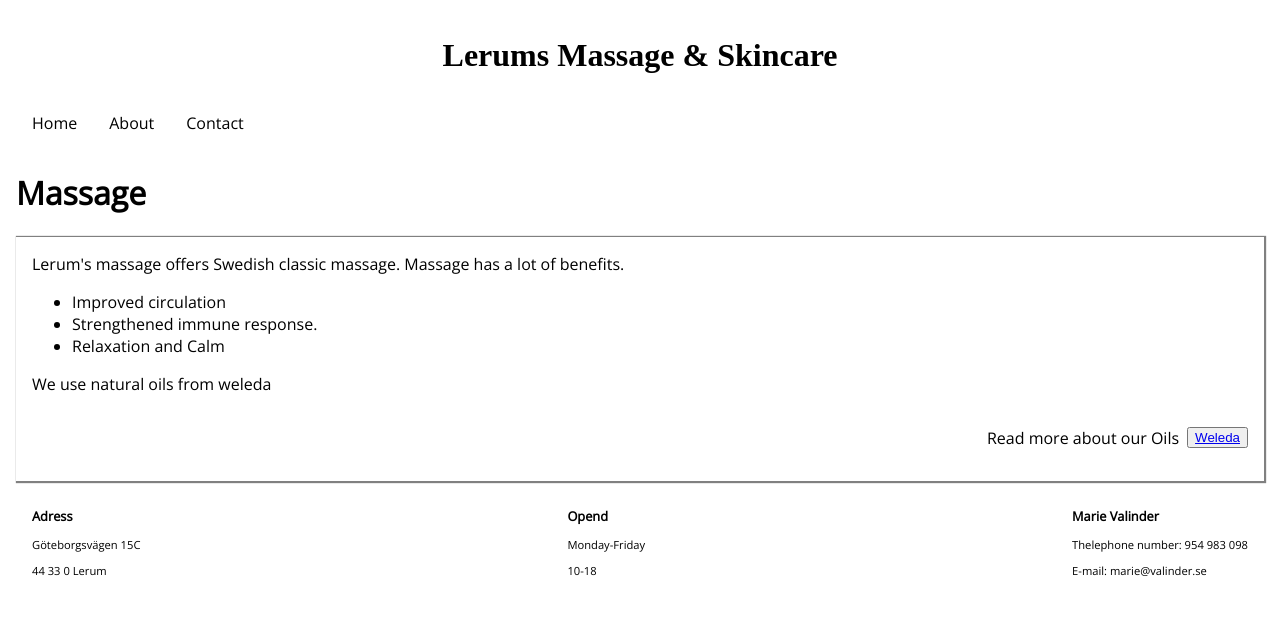
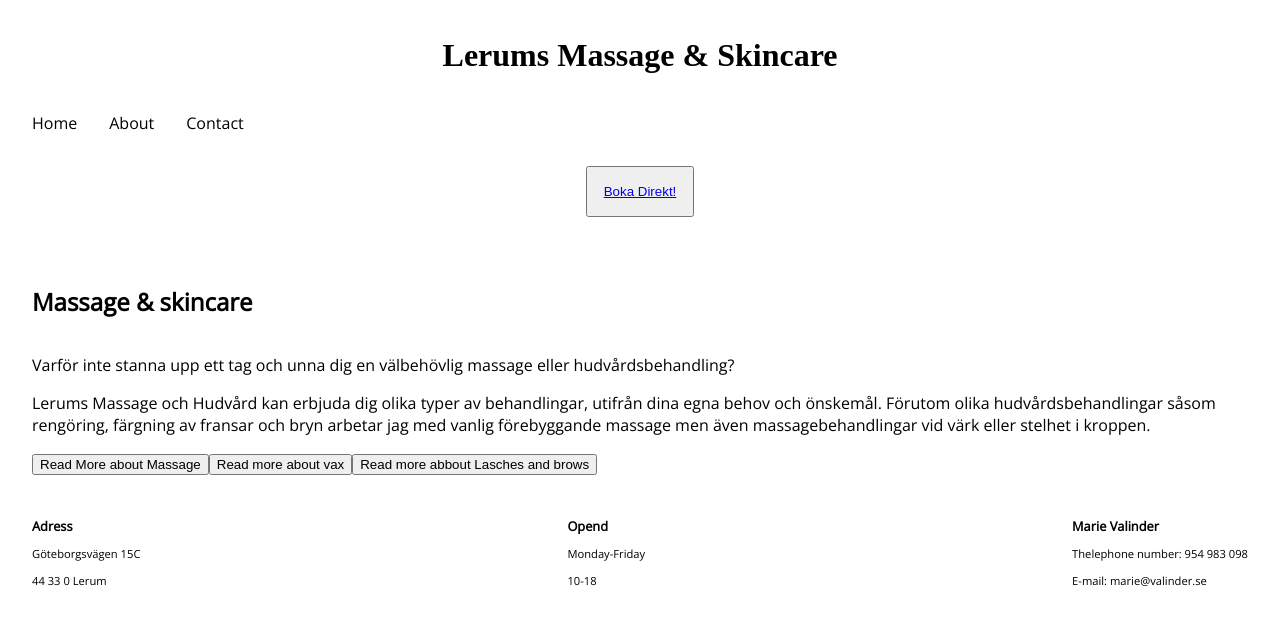
Before and after one commit to MartinaSTV/Accessibilty, a React (Vite) app: page / in a window 1280 px wide. Shown: the top 624 px of the page. Built offline with nearby package versions, Linux system fonts and the light colour scheme; a web font is replaced by a local one.

Commit message:
ändrat ordning

```diff
--- a/src/Components/Prise.jsx
+++ /dev/null
@@ -1,25 +0,0 @@
-import "../Sass/Prise.scss";
-const Prise = () => {
-  return (
-    <section className="prises">
-      <h1 className="prises__title">Prises</h1>
-      <article className="prises__prise">
-        <p className="prises__priseText">Full body massage 70 min</p>
-        <p className="prises__priseP">Pris: 900kr</p>
-      </article>
-      <article className="prises__prise">
-        <p>Half body massage 45 min</p>
-        <p className="prises__priseP">Pris: 540kr</p>
-      </article>
-      <article className="prises__prise">
-        <p>Fascial massage 30 min</p>
-        <p className="prises__priseP">Pris: 450kr</p>
-      </article>
-      <article className="prises__prise">
-        <p>Luxury massage 80 min</p>
-        <p className="prises__priseP">Pris: 1090kr</p>
-      </article>
-    </section>
-  );
-};
-export default Prise;
--- /dev/null
+++ b/src/Components/Treatments.jsx
@@ -0,0 +1,11 @@
+const Treatments = ({ info }) => {
+  return (
+    <article>
+      <h2>{info.treatment}</h2>
+      <p>Time:{info.Time}</p>
+      <p> Prise: {info.prise}</p>
+      <p>{info.info}</p>
+    </article>
+  );
+};
+export default Treatments;
--- a/src/Sass/Home.scss
+++ b/src/Sass/Home.scss
@@ -2,9 +2,17 @@
   padding: 1rem;
   display: flex;
   flex-direction: column;
+
+  &__button {
+    padding: 1rem;
+    max-width: 7rem;
+    align-self: center;
+    margin-bottom: 3rem;
+  }
+  &__button:hover {
+  }
+
   &__section {
-    border-top: 1px solid grey;
-    box-shadow: 1px 1px 1px 1px grey;
     padding: 1rem;
     display: flex;
     flex-direction: column;
--- /dev/null
+++ b/src/assets/data.json
@@ -0,0 +1,30 @@
+[
+  {
+    "type": "massage",
+    "treatment": "Fullbody Massage",
+    "prise": "895",
+    "Time": "75 min",
+    "info": "Här masseras hela kroppen igenom och kroppen känns lätt och avslappnad efteråt."
+  },
+  {
+    "type": "massage",
+    "treatment": "Halfbody Massage",
+    "prise": "520",
+    "Time": "45 min",
+    "info": "En djupgående massage och skön avslappning. Motverkar trötthet och smärta i axlar, rygg och nacke"
+  },
+  {
+    "type": "massage",
+    "treatment": "Facial Massage",
+    "prise": "400",
+    "Time": "30 min",
+    "info": "En mycket avkopplande massage i flera steg och brukar vara passande för dig som har spänningar i nacke och axlar, har spänningshuvudvärk eller är stressad och behöver varva ner."
+  },
+  {
+    "type": "massage",
+    "treatment": "Luxurious Massage",
+    "prise": "1100",
+    "Time": "90 min",
+    "info": "En mycket avkopplande massage i flera steg och brukar vara passande för dig som har spänningar i nacke och axlar, har spänningshuvudvärk eller är stressad och behöver varva ner."
+  }
+]
--- a/src/views/About.jsx
+++ b/src/views/About.jsx
@@ -3,7 +3,6 @@ import Headern from "../Components/Headern";
 import Video from "../Components/video";
 import Footer from "../Components/Footer";
 import "../Sass/About.scss";
-import Prise from "../Components/Prise";
 
 const About = () => {
   return (
@@ -18,11 +17,11 @@ const About = () => {
           rehabilitation. I got my degree from Axelssons School in Göteborg were
           i studied for 2 years and have since then been on numerous courses and
           classes to add on to my knowledge. I am a member of
-          kroppsterapeuternas yrkesförbund.
+          kroppsterapeuternas yrkesförbund. Dipl. Cert. Massageterapeut & SPA
+          terapeut aktivt med idrottslag och har stor erfarenhet av
+          idrottsskador.
         </p>
       </section>
-      <Prise />
-
       <Video />
       <Footer />
     </article>
--- a/src/views/Home.jsx
+++ b/src/views/Home.jsx
@@ -2,30 +2,65 @@ import Navbar from "../Components/Navbar";
 import Footer from "../Components/Footer";
 import Headern from "../Components/Headern";
 import "../Sass/Home.scss";
+import info from "../assets/data.json";
+import { useState } from "react";
+import Treatments from "../Components/Treatments";
 
 const Home = () => {
+  const [show, setShow] = useState(false);
+
+  const massage = info.map((info, index) => (
+    <Treatments key={index} info={info} />
+  ));
+
   return (
     <main className="home">
       <Headern />
       <Navbar />
-      <h1>Massage</h1>
       <section className="home__section">
+        <button className="home__button">
+          <a
+            href="https://www.bokadirekt.se/places/lerums-massage-hudvard-49166"
+            title="Link to booking paga"
+          >
+            Boka Direkt!
+          </a>
+        </button>
+        <h1>Massage & skincare</h1>
         <article className="home__text">
-          Lerum's massage offers Swedish classic massage. Massage has a lot of
-          benefits.
-          <ul>
-            <li>Improved circulation</li>
-            <li>Strengthened immune response.</li>
-            <li>Relaxation and Calm</li>
-          </ul>
-          <p>We use natural oils from weleda</p>
-        </article>
+          <p>
+            Varför inte stanna upp ett tag och unna dig en välbehövlig massage
+            eller hudvårdsbehandling?
+          </p>
+          <p>
+            Lerums Massage och Hudvård kan erbjuda dig olika typer av
+            behandlingar, utifrån dina egna behov och önskemål. Förutom olika
+            hudvårdsbehandlingar såsom rengöring, färgning av fransar och bryn
+            arbetar jag med vanlig förebyggande massage men även
+            massagebehandlingar vid värk eller stelhet i kroppen.
+          </p>
+          <button
+            onClick={() => {
+              setShow(!show);
+            }}
+          >
+            Read More about Massage
+          </button>
+          {show ? massage : null}
+          {show ? (
+            <section>
+              <p className="home__oilsText">Read more about our Oils</p>
 
-        <article className="home__oils">
-          <p className="home__oilsText">Read more about our Oils</p>
-          <button className="home__buttonLink" title="link to weleda webpage">
-            <a href="https://www.weleda.se/kropp/kroppsolja">Weleda</a>
-          </button>
+              <button
+                className="home__buttonLink"
+                title="link to weleda webpage"
+              >
+                <a href="https://www.weleda.se/kropp/kroppsolja">Weleda Oils</a>
+              </button>
+            </section>
+          ) : null}
+          <button>Read more about vax</button>
+          <button>Read more abbout Lasches and brows</button>
         </article>
       </section>
       <Footer />
```
Also changed, not shown: src/assets/wellness.jpg (deleted).
